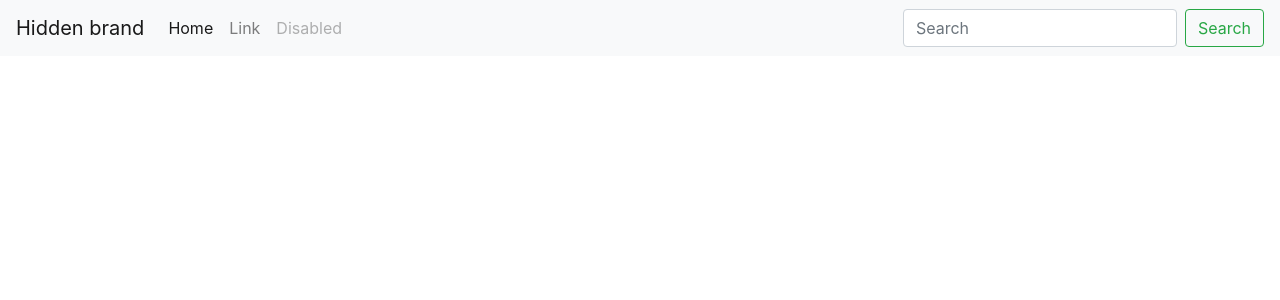
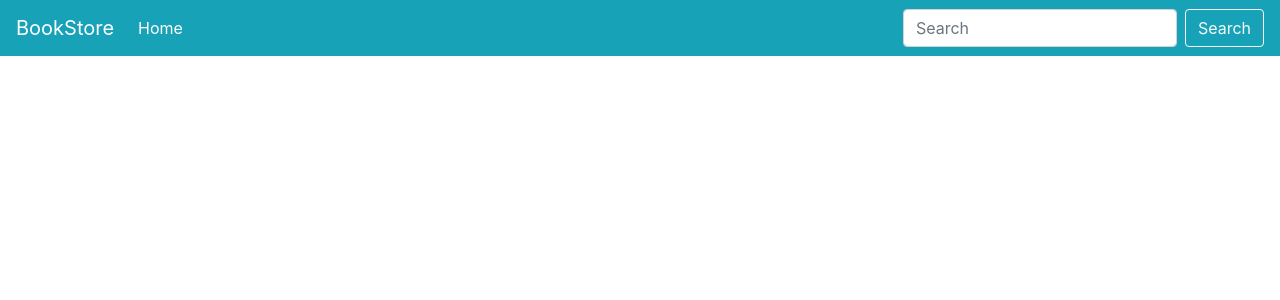
Before and after one commit to devmedtz/django-ajax-CRUD, a Django app: template books/templates/base.html in a window 1280 px wide. Shown: the top 300 px of the page. Run offline with Django 3.2, Linux system fonts and the light colour scheme; the template is opened without the code that fills it, so the values that code supplies are empty; some libraries are stand-ins or nearby versions.

Commit message:
initial commit

```diff
--- /dev/null
+++ b/books/templates/books/book_list.html
@@ -0,0 +1,5 @@
+{% extends 'base.html' %}
+
+{% block content %}
+ <h2>List of book</h2>
+{% endblock %}
--- a/books/templates/includes/header.html
+++ b/books/templates/includes/header.html
@@ -1,23 +1,17 @@
-<nav class="navbar navbar-expand-lg navbar-light bg-light">
+<nav class="navbar navbar-expand-lg navbar-dark bg-info">
   <button class="navbar-toggler" type="button" data-toggle="collapse" data-target="#navbarTogglerDemo01" aria-controls="navbarTogglerDemo01" aria-expanded="false" aria-label="Toggle navigation">
     <span class="navbar-toggler-icon"></span>
   </button>
   <div class="collapse navbar-collapse" id="navbarTogglerDemo01">
-    <a class="navbar-brand" href="#">Hidden brand</a>
+    <a class="navbar-brand" href="#">BookStore</a>
     <ul class="navbar-nav mr-auto mt-2 mt-lg-0">
       <li class="nav-item active">
         <a class="nav-link" href="#">Home <span class="sr-only">(current)</span></a>
       </li>
-      <li class="nav-item">
-        <a class="nav-link" href="#">Link</a>
-      </li>
-      <li class="nav-item">
-        <a class="nav-link disabled" href="#" tabindex="-1" aria-disabled="true">Disabled</a>
-      </li>
     </ul>
     <form class="form-inline my-2 my-lg-0">
       <input class="form-control mr-sm-2" type="search" placeholder="Search" aria-label="Search">
-      <button class="btn btn-outline-success my-2 my-sm-0" type="submit">Search</button>
+      <button class="btn btn-outline-light my-2 my-sm-0" type="submit">Search</button>
     </form>
   </div>
 </nav>
--- a/books/views.py
+++ b/books/views.py
@@ -1,3 +1,5 @@
 from django.shortcuts import render
 
-# Create your views here.
+# Create your views here
+def book_list(request):
+    return render(request, 'books/book_list.html')
--- a/django_ajax/urls.py
+++ b/django_ajax/urls.py
@@ -4,6 +4,7 @@ from django.conf.urls.static import static
 from django.urls import path, include
 
 urlpatterns = [
+    path('books/', include('books.urls', namespace='books')),
     path('admin/', admin.site.urls),
 ]
 
```
